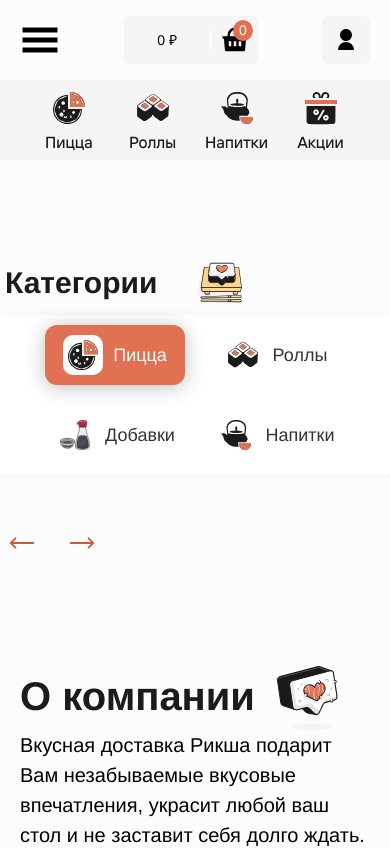
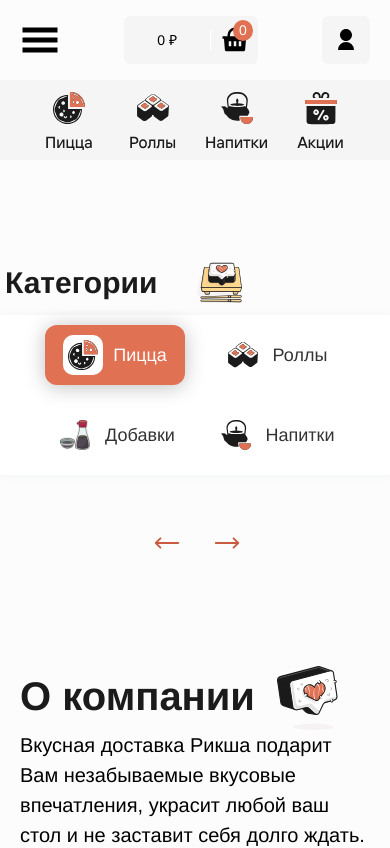
Before and after one commit to EaleksS/project_02, a React (Vite) app in the folder frontend/: page /catalog in a window 390 px wide. Shown: the top 848 px of the page. Built offline with nearby package versions, Linux system fonts and the light colour scheme.

Commit message:
исправление

```diff
--- a/frontend/src/components/Category/Pagination/Pagination.module.scss
+++ b/frontend/src/components/Category/Pagination/Pagination.module.scss
@@ -3,6 +3,10 @@
   display: flex;
   justify-content: space-between;
   align-items: center;
+
+  @media (max-width: 500px) {
+    justify-content: center;
+  }
 
   .pagination {
     display: flex;
```
